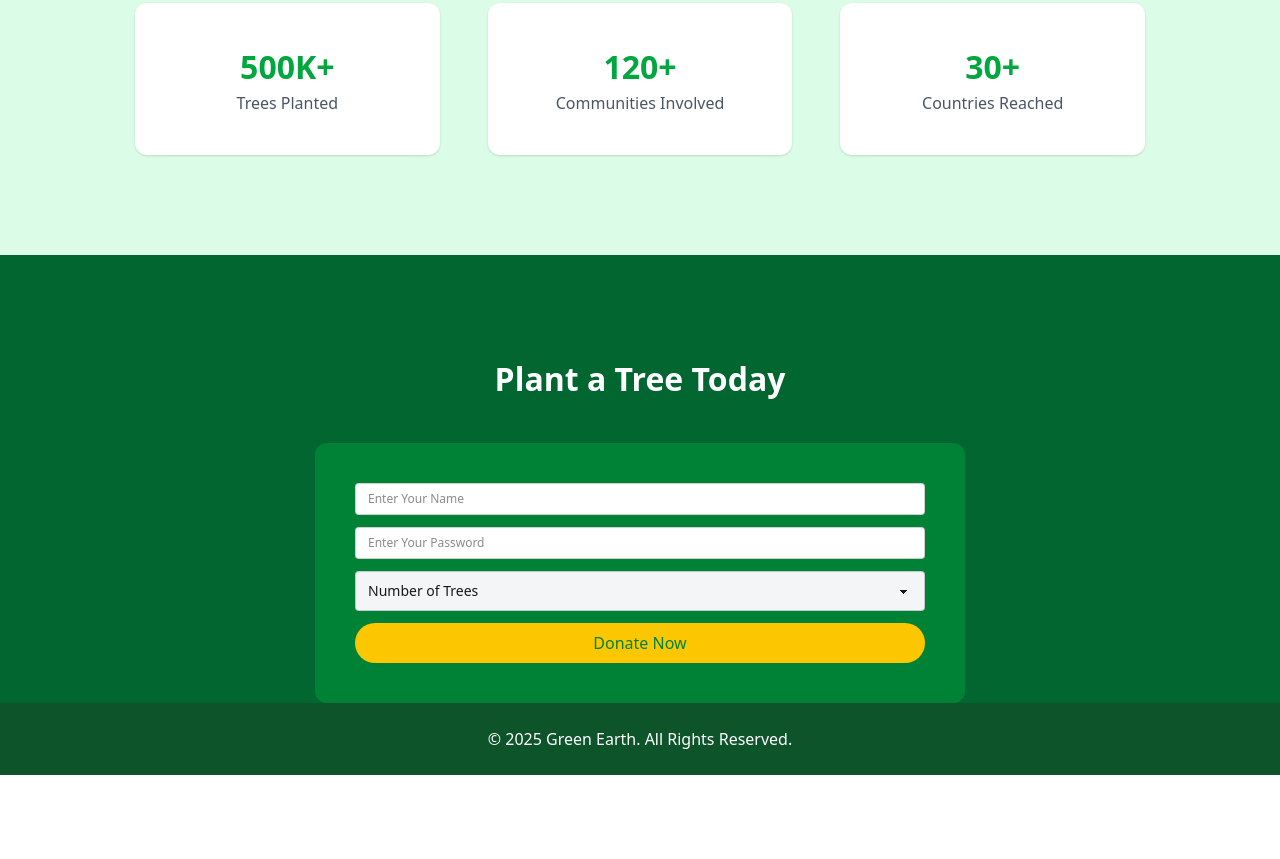
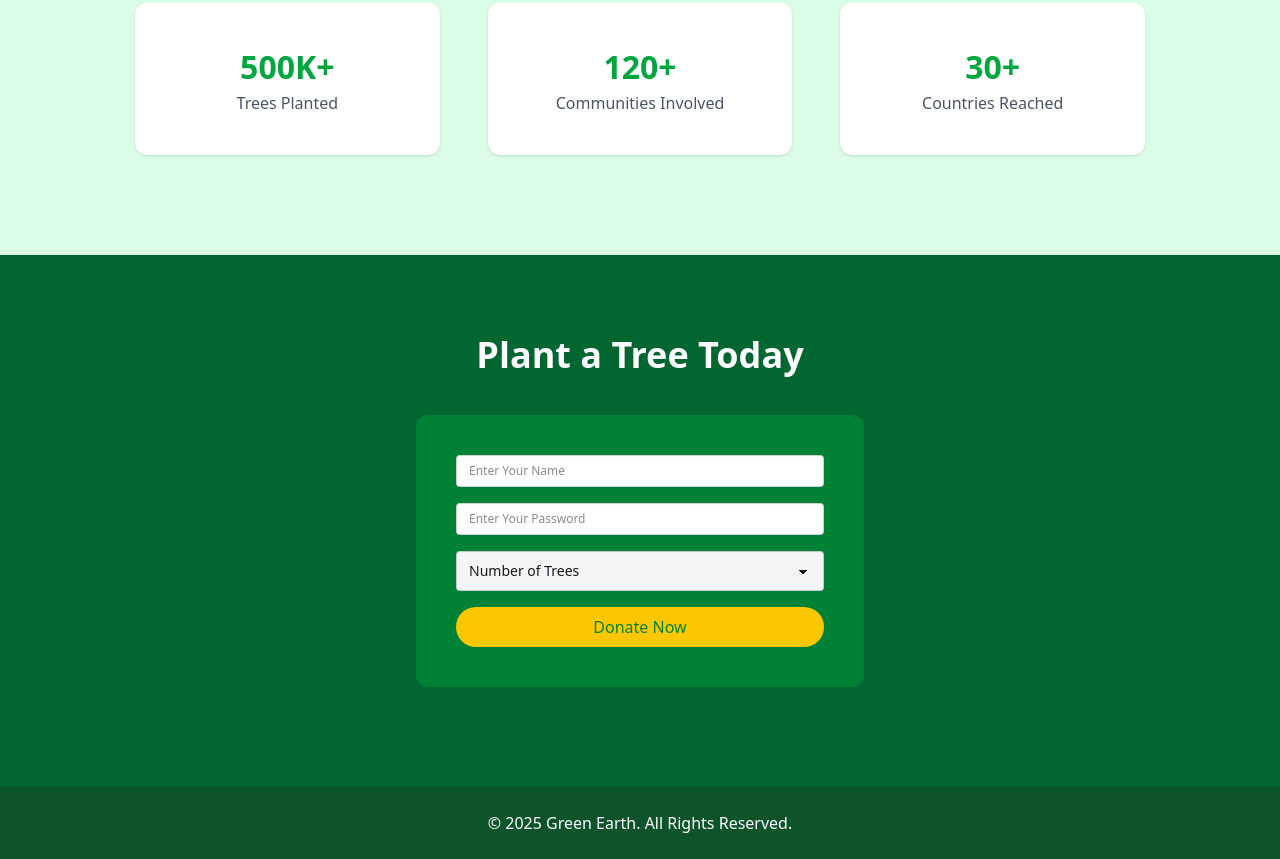
Before and after one commit to Ajoymon/assignment-6, a plain HTML site: page index.html in a window 1280 px wide. Shown: the part 1631-2490 px from the top of the page. Before the commit the page ends 2406 px from the top, so only its background shows below. Drawn offline with nearby package versions, Linux system fonts and the light colour scheme; no server answers.

Commit message:
form respons comlit

```diff
--- a/index.html
+++ b/index.html
@@ -25,7 +25,7 @@
   <link rel="stylesheet" href="index.css">
 </head>
 
-<body class=".apu-sarkar bg-green-50 ">
+<body class=".apu-sarkar bg-green-50 flex flex-col min-h-screen">
   <section>
     <div class="flex flex-col sm:flex-row gap-3 justify-between  items-center bg-[#15803D] text-white py-6 px-32">
       <h3 class="text-2xl">Green Earth</h3>
@@ -126,23 +126,30 @@
   </section>
 
 
-  <section class="bg-green-800">
-    <h1 class="font-semibold text-[32px] text-center mb-10 text-white pt-[100px]">Plant a Tree Today</h1>
-    <div class="p-10 bg-green-700 rounded-xl w-[650px] mx-auto">
-      <form class="flex flex-col gap-3 w-full">
+  <section class="bg-green-800 pb-[100px]  flex flex-col items-center">
+    <h1 class="font-semibold text-2xl sm:text-3xl md:text-4xl text-center text-white pt-20 mb-10">
+      Plant a Tree Today
+    </h1>
+
+    <div class="p-8 sm:p-10 bg-green-700 rounded-xl  w-11/12 max-w-md ">
+      <form class="flex flex-col gap-4 w-full">
         <input type="text" placeholder="Enter Your Name" class="input input-sm w-full" />
         <input type="password" placeholder="Enter Your Password" class="input input-sm w-full" />
-        <select id="banck" class="select w-full  bg-[#f4f5f7]">
+
+        <select id="banck" class="select w-full bg-[#f4f5f7]">
           <option disabled selected>Number of Trees</option>
-          <option>013******34</option>
-          <option>017******90</option>
-          <option>019******67</option>
+          <option>1</option>
+          <option>2</option>
+          <option>3</option>
         </select>
-        <button class=" py-2 rounded-3xl  text-green-700 bg-yellow-400">Donate Now</button>
+
+        <button class="py-2 rounded-3xl text-green-700 bg-yellow-400 hover:bg-yellow-300 transition">
+          Donate Now
+        </button>
       </form>
     </div>
+  </section>
 
-  </section>
   <footer class="bg-green-900">
     <p class="text-center text-white py-6">© 2025 Green Earth. All Rights Reserved.</p>
 
```
